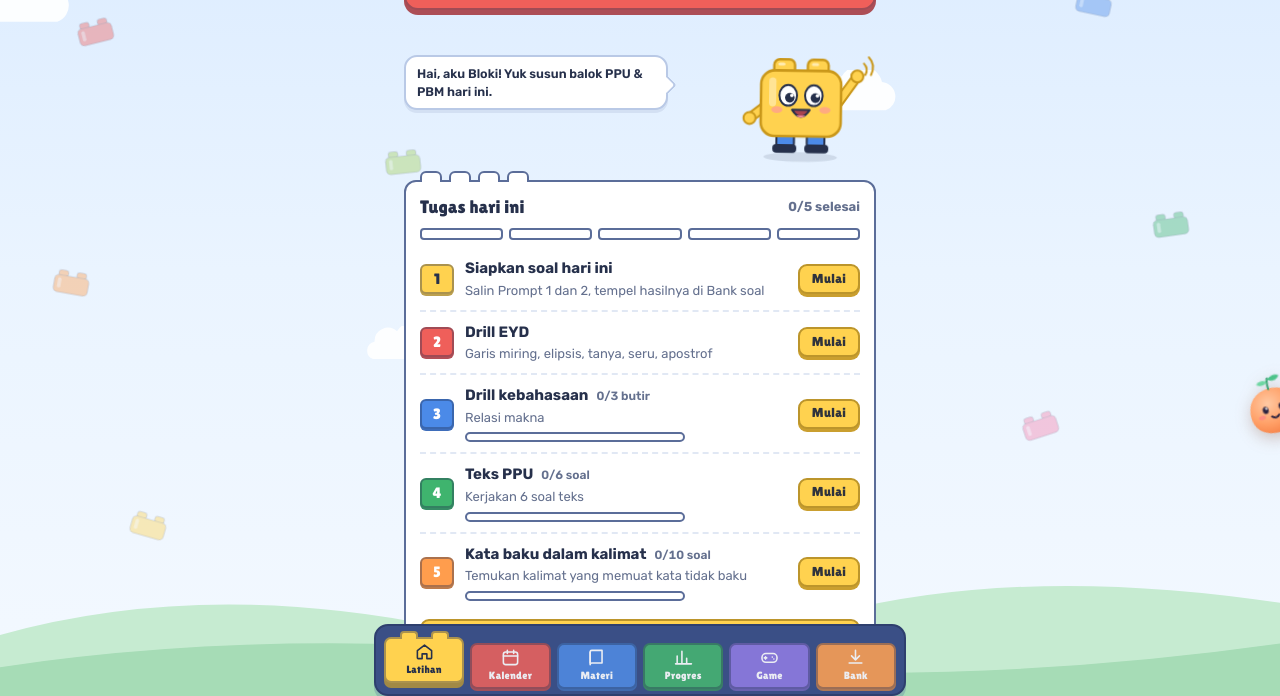
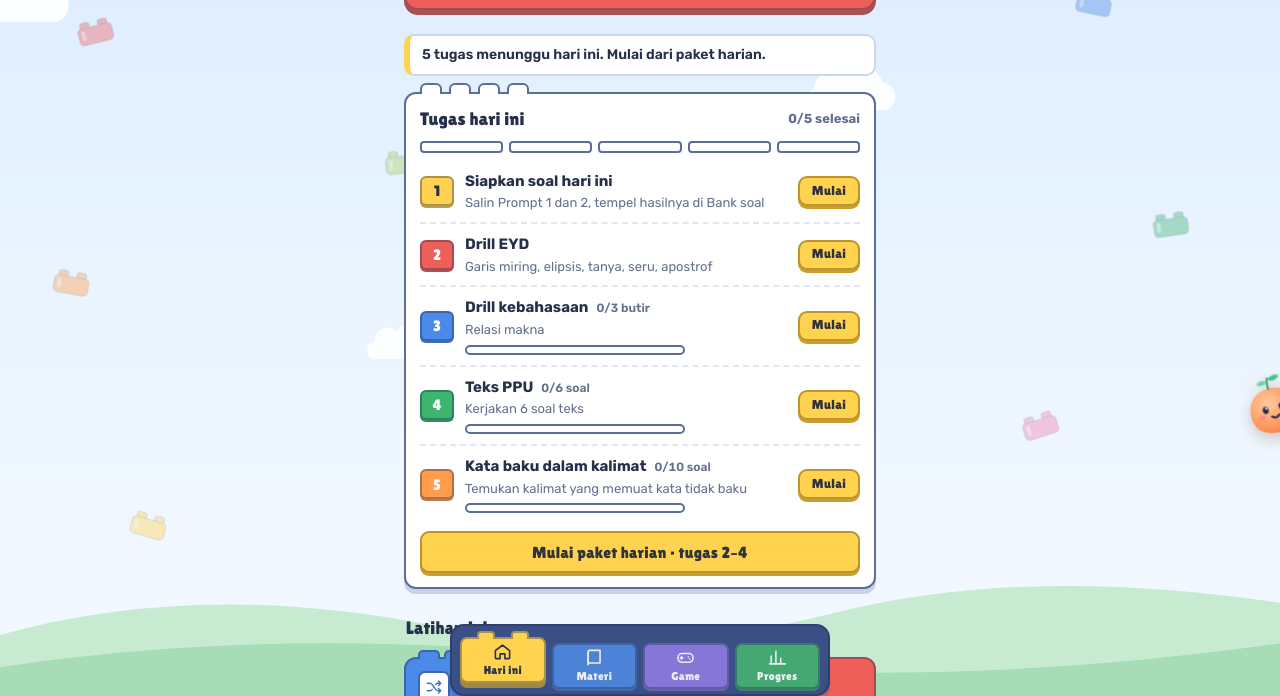
Before and after one commit to faiqdk07-tech/latihan-ppu-pbm, a plain HTML site: page index.html in a window 1280 px wide. Shown: the part 90-786 px from the top of the page. Drawn offline with Linux system fonts and the light colour scheme.

Commit message:
Add files via upload

```diff
--- a/index.html
+++ b/index.html
@@ -1137,6 +1137,19 @@ body[data-r="game"] main{min-height:calc(100vh - 40px);min-height:calc(100dvh -
 .gintro li{font-size:15px;padding:10px 12px}
 .gover{margin-top:0;padding:20px}
 .gover .masc{width:110px;height:110px}
+
+/* ===== v6: menu 4 tombol, beranda ringkas ===== */
+nav.bottom .in{grid-template-columns:repeat(4,minmax(0,1fr))!important}
+nav.bottom,body.sess nav.bottom{width:min(380px,calc(100% - 24px))!important}
+nav.bottom a{font-size:11.5px}
+nav.bottom a:nth-child(1){--c:var(--yellow);color:var(--ink)} nav.bottom a:nth-child(2){--c:var(--blue);color:#fff} nav.bottom a:nth-child(3){--c:var(--purple);color:#fff} nav.bottom a:nth-child(4){--c:var(--green);color:#fff}
+nav.bottom a:nth-child(1)[aria-current="page"]{color:var(--ink)}
+.bstatus{background:#fff;border:2px solid var(--line2);border-left:6px solid var(--yellow);border-radius:10px;padding:9px 12px;font-size:14px;font-weight:600;margin-bottom:-6px}
+.bstatus.ok{border-left-color:var(--green)}
+.plinks{display:grid;grid-template-columns:1fr 1fr;gap:10px}
+.plinks a{display:flex;gap:10px;align-items:center;background:#fff;border:2px solid var(--pl);border-radius:11px;box-shadow:0 4px 0 var(--sh);padding:10px 11px;text-decoration:none;color:var(--ink)}
+.plinks a:active{transform:translateY(4px);box-shadow:none}
+.plinks b{display:block;font-size:14px}.plinks small{display:block;font-size:11.5px;color:var(--muted);line-height:1.3}
 </style>
 
 </head>
@@ -2042,17 +2055,15 @@ const V={ lang:'id', drill:null, run:null, paket:null, kaidah:{q:'',tab:'hari-in
 
 /* ---------- Navigasi ---------- */
 const NAV=[
- ['beranda','Latihan','<path d="M3 11l9-7 9 7v9a1 1 0 0 1-1 1h-5v-6H9v6H4a1 1 0 0 1-1-1z"/>'],
- ['kalender','Kalender','<rect x="3" y="5" width="18" height="16" rx="3"/><path d="M3 10h18M8 3v4M16 3v4"/>'],
+ ['beranda','Hari ini','<path d="M3 11l9-7 9 7v9a1 1 0 0 1-1 1h-5v-6H9v6H4a1 1 0 0 1-1-1z"/>'],
  ['kaidah','Materi','<path d="M4 5a2 2 0 0 1 2-2h13v16H6a2 2 0 0 0-2 2z"/><path d="M4 19V5"/>'],
- ['progres','Progres','<path d="M4 20V10M10 20V4M16 20v-7M22 20H2"/>'],
  ['main','Game','<rect x="2.5" y="7" width="19" height="11" rx="5"/><path d="M7 11v3M5.5 12.5h3"/><circle cx="15.5" cy="11.5" r="1" fill="currentColor" stroke="none"/><circle cx="17.5" cy="13.8" r="1" fill="currentColor" stroke="none"/>'],
- ['bank','Bank','<path d="M12 3v12M7 10l5 5 5-5"/><path d="M4 19h16"/>']
+ ['progres','Progres','<path d="M4 20V10M10 20V4M16 20v-7M22 20H2"/>']
 ];
 const ROUTES=['beranda','kalender','kaidah','progres','teks','bank','drill','soal','selesai','prompt','swipe','game','main','latihan'];
 function route(){ const h=(location.hash||'').slice(1); return ROUTES.includes(h)?h:'beranda'; }
 function renderNav(){
-  let r=route(); if(['drill','soal','selesai','prompt','swipe','latihan'].includes(r)) r='beranda'; if(r==='game') r='main'; if(r==='teks') r='bank';
+  let r=route(); if(['drill','soal','selesai','prompt','swipe','latihan'].includes(r)) r='beranda'; if(r==='game') r='main'; if(['kalender','bank','teks'].includes(r)) r='progres';
   $('#nav').innerHTML=NAV.map(([id,label,ic])=>'<a href="#'+id+'"'+(r===id?' aria-current="page"':'')+'><svg viewBox="0 0 24 24" fill="none" stroke="currentColor" stroke-width="2" stroke-linecap="round" stroke-linejoin="round" aria-hidden="true">'+ic+'</svg>'+label+'</a>').join('');
 }
 
@@ -2117,7 +2128,7 @@ function progSummary(){
   const box=(v,l,p)=>'<div><b>'+v+'</b><span>'+l+'</span>'+(p!=null?'<span class="tbar"><i style="width:'+p+'%"></i></span>':'')+'</div>';
   let heat=''; const d0=new Date(); d0.setHours(0,0,0,0);
   for(let i=29;i>=0;i--){ const d=new Date(d0); d.setDate(d0.getDate()-i); const r=dayRatio(d); heat+='<i class="'+(r===1?'full':r>=.6?'p3':r>=.4?'p2':r>0?'p1':'')+'" title="'+esc(d.toLocaleDateString('id-ID',{day:'numeric',month:'short'}))+': '+Math.round(r*t.length)+'/'+t.length+' tugas"></i>'; }
-  return '<h1>Progres</h1>'+
+  return '<h1>Progres</h1><div class="plinks"><a href="#kalender">'+icon('today')+'<span><b>Kalender</b><small>Jadwal materi per hari</small></span></a><a href="#bank">'+icon('ppu')+'<span><b>Bank soal</b><small>Tempel paket dan kelola teks</small></span></a></div>'+
     '<section class="card"><div class="mini">'+box(td+'/'+t.length,'tugas hari ini',pct(td,t.length))+box(fullStreak(),'hari lengkap beruntun')+box(daysToUtbk(),'hari menuju UTBK')+
       box(dm+'/'+S.drill.length,'butir drill dikuasai',pct(dm,S.drill.length))+box(bm+'/'+S.baku.length,'kata baku dikuasai',pct(bm,S.baku.length))+box(h7.length?acc+'%':'–','akurasi 7 hari',h7.length?acc:null)+'</div>'+
       '<div class="sub" style="font-size:12px">Dikuasai = benar 2 kali berturut-turut.</div></section>'+
@@ -2198,16 +2209,16 @@ function bloki(pose){
   '<circle cx="66" cy="92" r="6" fill="'+ink+'"/><circle cx="98" cy="92" r="6" fill="'+ink+'"/><circle cx="68.5" cy="89" r="2.2" fill="#fff"/><circle cx="100.5" cy="89" r="2.2" fill="#fff"/>'+
   '<ellipse cx="50" cy="107" rx="7" ry="4.2" fill="#ff8fa3" opacity=".6"/><ellipse cx="110" cy="107" rx="7" ry="4.2" fill="#ff8fa3" opacity=".6"/>'+mouth+prop+'</svg>';
 }
+function statusLine(){ const t=tasksOn(new Date()), d=t.filter(x=>x.done).length, n=t.length;
+  return '<div class="bstatus'+(d===n?' ok':'')+'">'+(d===n?'Semua tugas hari ini beres. Sampai besok!':d?'Tinggal '+(n-d)+' dari '+n+' tugas lagi hari ini.':n+' tugas menunggu hari ini. Mulai dari paket harian.')+'</div>'; }
 function blokiHero(){ const t=tasksOn(new Date()), d=t.filter(x=>x.done).length, n=t.length;
   const [pose,msg]=d===n?['trophy','Semua tugas hari ini beres. Sampai besok, ya!']:d?['pencil','Mantap! Tinggal '+(n-d)+' tugas lagi hari ini.']:['wave','Hai, aku Bloki! Yuk susun balok PPU & PBM hari ini.'];
   return '<div class="bhero"><div class="bubble">'+esc(msg)+'</div>'+bloki(pose)+'</div>'; }
 function viewBeranda(){
   const dateStr=new Date().toLocaleDateString('id-ID',{weekday:'long',day:'numeric',month:'long'});
-  const gb=Object.keys(GAMES).reduce((m,k)=>Math.max(m,(S.gbest||{})[k]||0),0);
-  return blokiHero()+tasksCard()+
-    '<div class="sh">Mau latihan apa lagi?</div><div class="bgrid g3">'+
+  return statusLine()+tasksCard()+weakCard()+
+    '<div class="sh">Latihan lain</div><div class="bgrid">'+
       btile('go','latihan:drill','mix','blue','Latihan bebas','Drill, teks, kartu kata baku','')+
-      btile('go','main','game','purple','Mini game','3 permainan kaidah',gb?'🏆 '+gb:'Main')+
       btile('go','latihan:sim','sim','red','Simulasi','20 soal ala UTBK','')+
     '</div>';
 }
```
